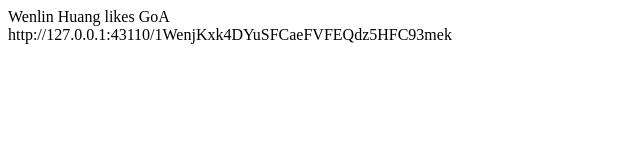
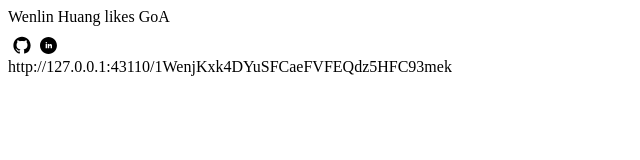
Before and after one commit to wenlinhuang/wenlinhuang.github.io, a plain HTML site: page index.html in a window 1280 px wide. Shown: the whole page, without its empty margins (0-640 px from the left). Drawn offline with Linux system fonts and the light colour scheme.

Commit message:
add linkedin github url

```diff
--- a/index.html
+++ b/index.html
@@ -4,7 +4,19 @@
 
 <div>
 Wenlin Huang likes GoA
+
 </div>
+<a href="https://github.com/jackhwl" title="View Wenlin Huang's github page"><svg width="28" height="28"
+		viewBox="-5 -10 26 26" version="1.1" aria-hidden="true">
+		<path fill-rule="evenodd"
+			d="M8 0C3.58 0 0 3.58 0 8c0 3.54 2.29 6.53 5.47 7.59.4.07.55-.17.55-.38 0-.19-.01-.82-.01-1.49-2.01.37-2.53-.49-2.69-.94-.09-.23-.48-.94-.82-1.13-.28-.15-.68-.52-.01-.53.63-.01 1.08.58 1.23.82.72 1.21 1.87.87 2.33.66.07-.52.28-.87.51-1.07-1.78-.2-3.64-.89-3.64-3.95 0-.87.31-1.59.82-2.15-.08-.2-.36-1.02.08-2.12 0 0 .67-.21 2.2.82.64-.18 1.32-.27 2-.27.68 0 1.36.09 2 .27 1.53-1.04 2.2-.82 2.2-.82.44 1.1.16 1.92.08 2.12.51.56.82 1.27.82 2.15 0 3.07-1.87 3.75-3.65 3.95.29.25.54.73.54 1.48 0 1.07-.01 1.93-.01 2.2 0 .21.15.46.55.38A8.013 8.013 0 0 0 16 8c0-4.42-3.58-8-8-8z">
+		</path>
+	</svg></a>
+<a href="https://www.linkedin.com/in/jackhwl" title="View Wenlin Huang's linked-in profile"><svg width="24"
+		height="24" viewBox="0 -10 34 34">
+		<path
+			d="M12 0c-6.627 0-12 5.373-12 12s5.373 12 12 12 12-5.373 12-12-5.373-12-12-12zm-2 16h-2v-6h2v6zm-1-6.891c-.607 0-1.1-.496-1.1-1.109 0-.612.492-1.109 1.1-1.109s1.1.497 1.1 1.109c0 .613-.493 1.109-1.1 1.109zm8 6.891h-1.998v-2.861c0-1.881-2.002-1.722-2.002 0v2.861h-2v-6h2v1.093c.872-1.616 4-1.736 4 1.548v3.359z" />
+	</svg></a>
 <div>
   http://127.0.0.1:43110/1WenjKxk4DYuSFCaeFVFEQdz5HFC93mek
 </div>
```
